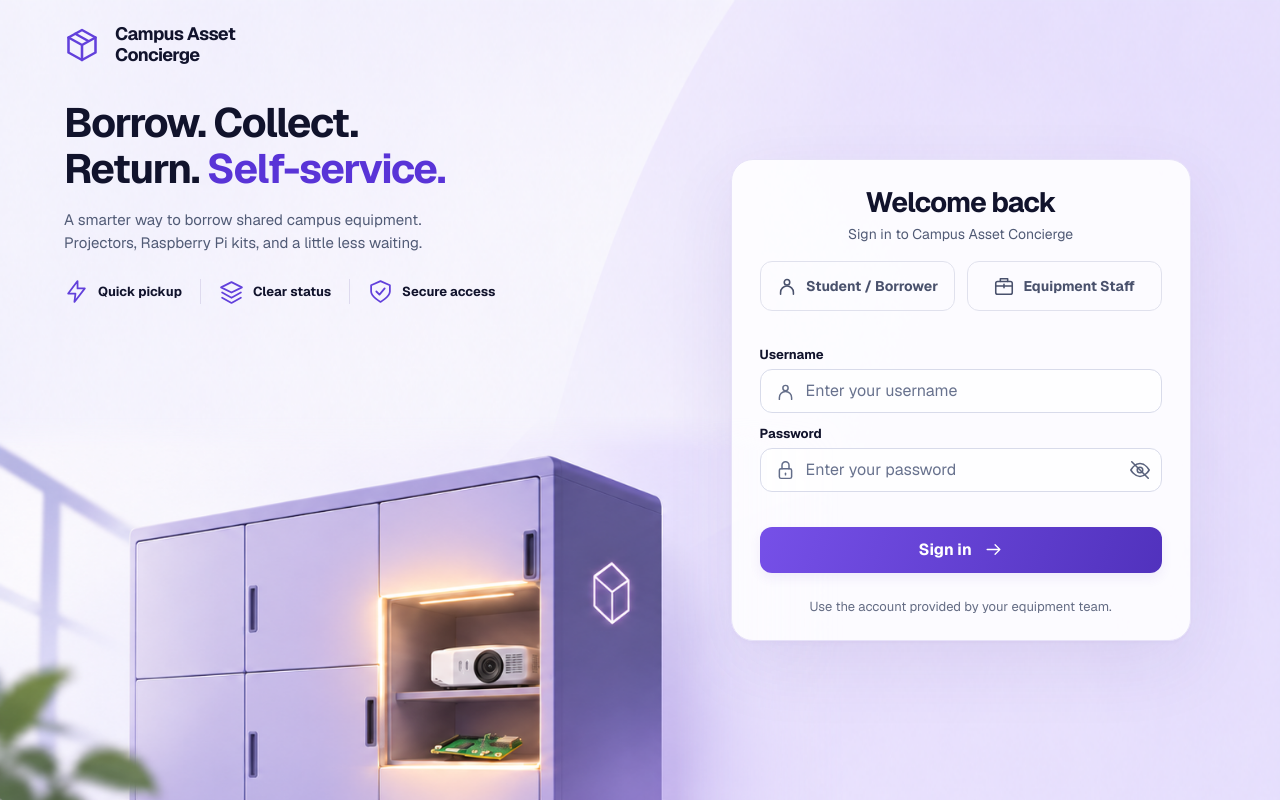
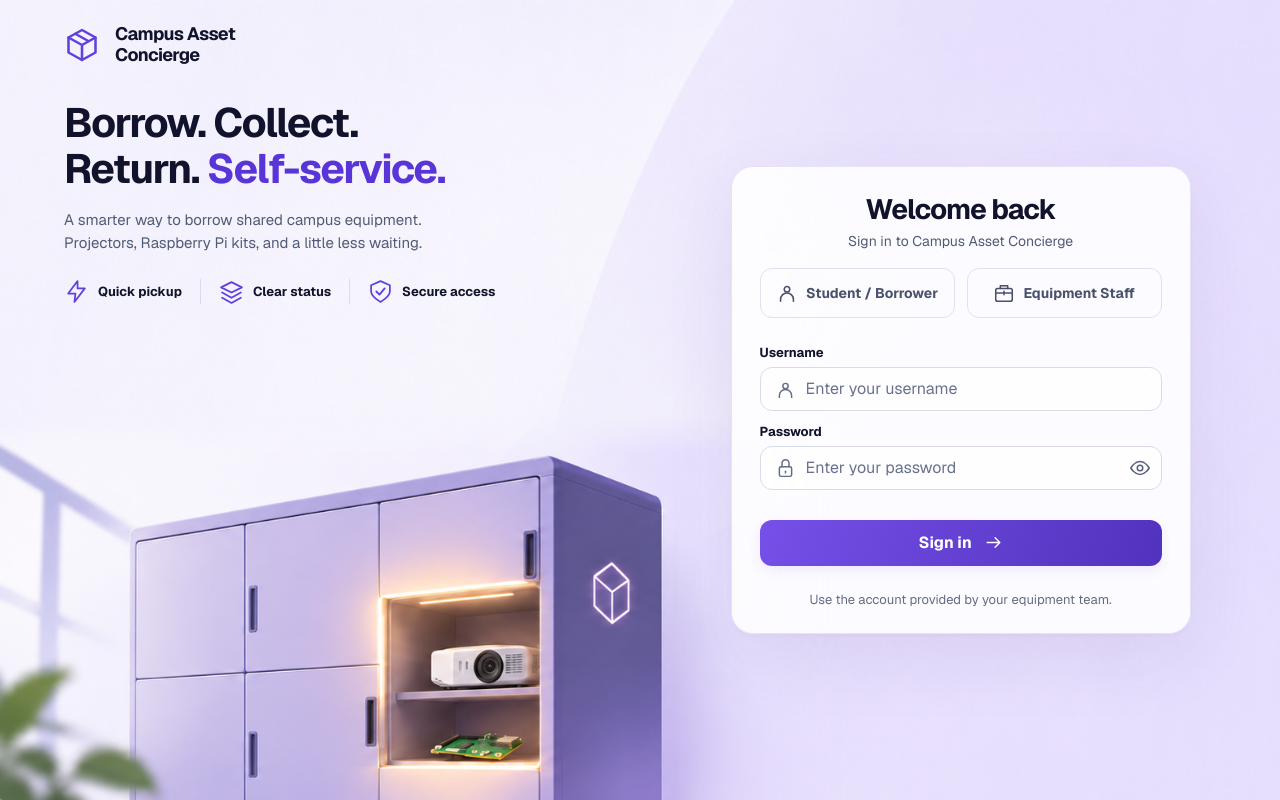
Before and after one commit to HeroJakes/campus-asset-concierge, a FastAPI app: template src/campus_asset_concierge/templates/login.html in a window 1280 px wide. Run offline with FastAPI, Linux system fonts and the light colour scheme; the template is opened without the code that fills it, so the values that code supplies are empty; parts of the project's set-up code (start-up, migrations or seed data) failed here and were passed over.

Commit message:
fix(login): refine spacing and visibility toggle

```diff
--- a/src/campus_asset_concierge/static/login.css
+++ b/src/campus_asset_concierge/static/login.css
@@ -22,7 +22,7 @@ button, input { font: inherit; }
 .login-card-heading { text-align: center; }
 .login-card h2 { margin: 0; font-size: 28px; letter-spacing: -1px; font-weight: 700; }
 .login-card-heading > p { margin: 4px 0 0; color: var(--muted); font-size: 14px; line-height: 1.5; }
-.login-roles { display: grid; grid-template-columns: 1fr 1fr; gap: 12px; border: 0; padding: 0; margin: 16px 0 35px; min-width: 0; }
+.login-roles { display: grid; grid-template-columns: 1fr 1fr; gap: 12px; border: 0; padding: 0; margin: 16px 0 26px; min-width: 0; }
 .login-role { position: relative; cursor: pointer; }
 .login-role > input { position: absolute; width: 1px; height: 1px; opacity: 0; }
 .login-role > span { display: flex; align-items: center; justify-content: center; gap: 8px; min-height: 50px; padding: 8px; border: 1.5px solid #e0e1ed; border-radius: 12px; color: #49516c; font-size: 14px; font-weight: 650; text-align: center; transition: border-color .15s, background-color .15s; }
@@ -42,7 +42,7 @@ button, input { font: inherit; }
 .password-toggle-icon { display: inline-flex; }
 .password-toggle-icon[hidden] { display: none; }
 .password-toggle:hover { background: #f0ebff; }
-.login-submit { display: flex; align-items: center; justify-content: center; gap: 12px; width: 100%; min-height: 46px; margin-top: 35px; border: 0; border-radius: 12px; background: linear-gradient(110deg, #7650e8, #5132bd); color: white; font-weight: 650; font-size: 16px; cursor: pointer; box-shadow: 0 5px 12px #6741cc15; }
+.login-submit { display: flex; align-items: center; justify-content: center; gap: 12px; width: 100%; min-height: 46px; margin-top: 30px; border: 0; border-radius: 12px; background: linear-gradient(110deg, #7650e8, #5132bd); color: white; font-weight: 650; font-size: 16px; cursor: pointer; box-shadow: 0 5px 12px #6741cc15; }
 .login-submit:hover { background: linear-gradient(110deg, #6741db, #4527ac); }
 .login-submit:active { transform: translateY(1px); }
 .login-help { margin: 24px 0 0; color: #646c84; font-size: 13px; line-height: 1.5; text-align: center; }
--- a/src/campus_asset_concierge/static/login.js
+++ b/src/campus_asset_concierge/static/login.js
@@ -11,8 +11,8 @@ if (passwordToggle && passwordInput) {
     passwordToggle.setAttribute("aria-pressed", String(reveal));
     passwordToggle.setAttribute("aria-label", reveal ? "Hide password" : "Show password");
     if (passwordEye && passwordEyeOff) {
-      passwordEye.hidden = !reveal;
-      passwordEyeOff.hidden = reveal;
+      passwordEye.hidden = reveal;
+      passwordEyeOff.hidden = !reveal;
     }
   });
 }
--- a/src/campus_asset_concierge/templates/login.html
+++ b/src/campus_asset_concierge/templates/login.html
@@ -58,7 +58,7 @@
           <div class="login-input">
             {{ icon('lock', 21) }}
             <input id="password" name="password" type="password" autocomplete="current-password" placeholder="Enter your password" maxlength="256" required {% if error %}aria-invalid="true" aria-describedby="login-error"{% endif %}>
-            <button class="password-toggle" type="button" aria-label="Show password" aria-controls="password" aria-pressed="false" hidden><span class="password-toggle-icon password-toggle-icon--eye" hidden>{{ icon('eye', 22) }}</span><span class="password-toggle-icon password-toggle-icon--eye-off">{{ icon('eye-off', 22) }}</span></button>
+            <button class="password-toggle" type="button" aria-label="Show password" aria-controls="password" aria-pressed="false" hidden><span class="password-toggle-icon password-toggle-icon--eye">{{ icon('eye', 22) }}</span><span class="password-toggle-icon password-toggle-icon--eye-off" hidden>{{ icon('eye-off', 22) }}</span></button>
           </div>
         </div>
         <button class="login-submit" type="submit">Sign in {{ icon('arrow', 19) }}</button>
```
